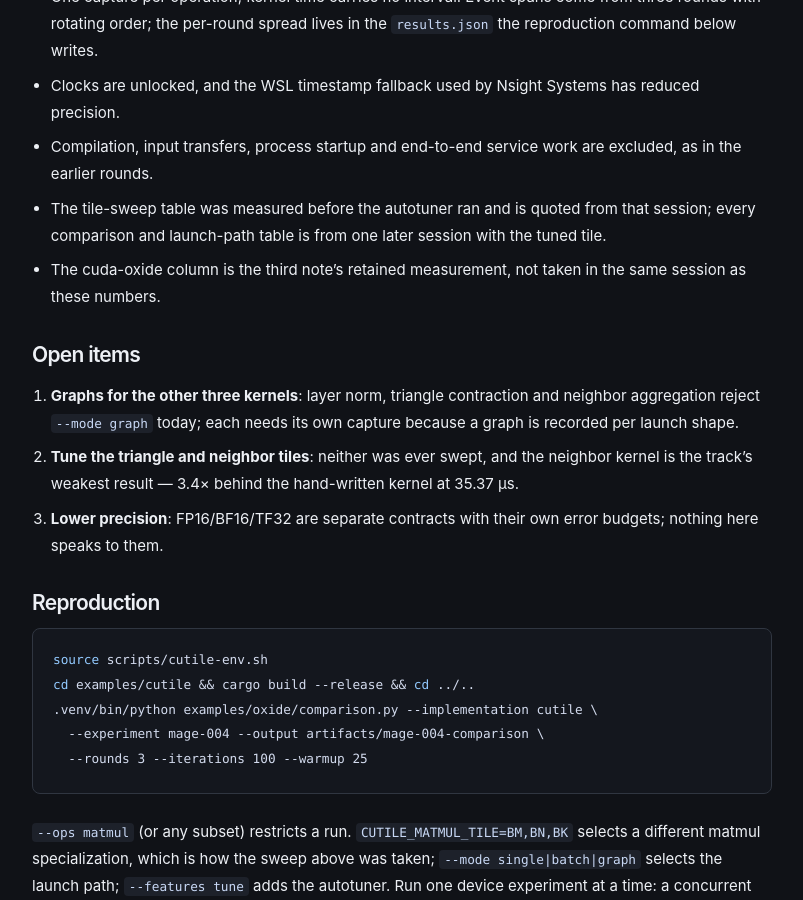
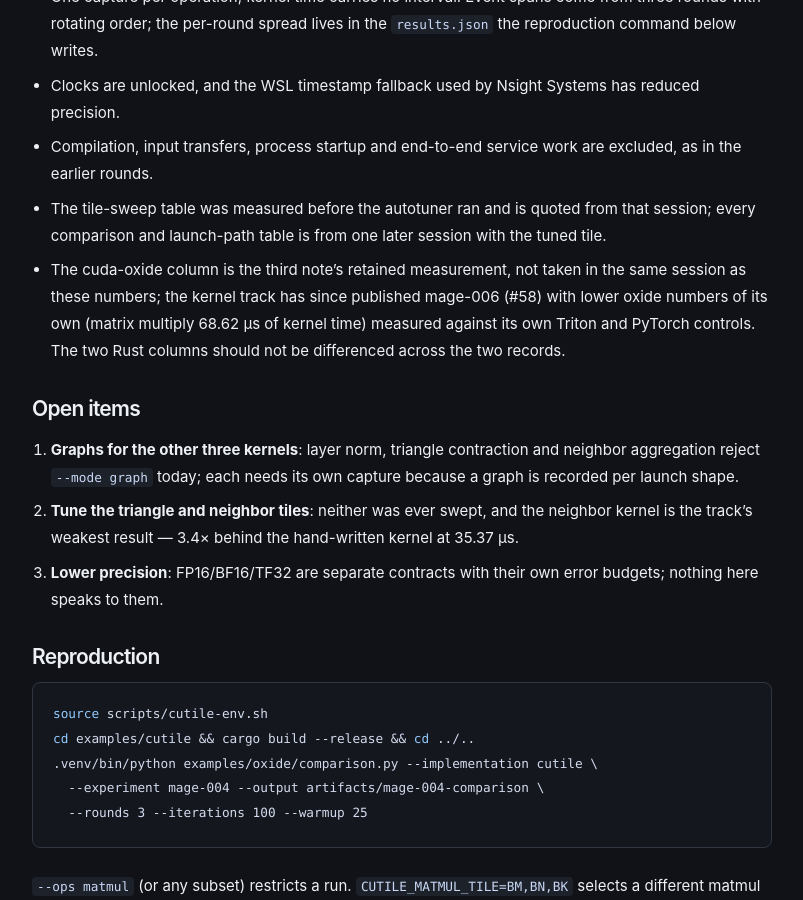
Before and after one commit to superposition/mage, a Jekyll site: the page built from docs/experiments/mage-004.md, in a window 1280 px wide and 900 px high, scrolled down 7592 px. Shown: the whole window, without its empty margins (213-1016 px from the left). Built offline with Jekyll 4.4.1, drawn with Linux system fonts in a browser that asks for light colours.

Commit message:
Refresh the cuTile numbers in the handoff, and cite mage-006 (#62)
Two cells of the cuTile column were event spans rather than kernel times, and all
five were from the session before the tile was tuned. They are now mage-004s

Co-authored-by: Superposition <superposition@users.noreply.github.com>

```diff
--- a/docs/experiments/mage-004.md
+++ b/docs/experiments/mage-004.md
@@ -295,7 +295,10 @@
   that session; every comparison and launch-path table is from one later session
   with the tuned tile.
 - The cuda-oxide column is the third note's retained measurement, not taken in
-  the same session as these numbers.
+  the same session as these numbers; the kernel track has since published mage-006
+  (#58) with lower oxide numbers of its own (matrix multiply 68.62 µs of kernel
+  time) measured against its own Triton and PyTorch controls. The two Rust columns
+  should not be differenced across the two records.
 
 ## Open items
 
```
Also changed, not shown: docs/research/parallel-tracks-handoff.md (+11 -5 lines).
